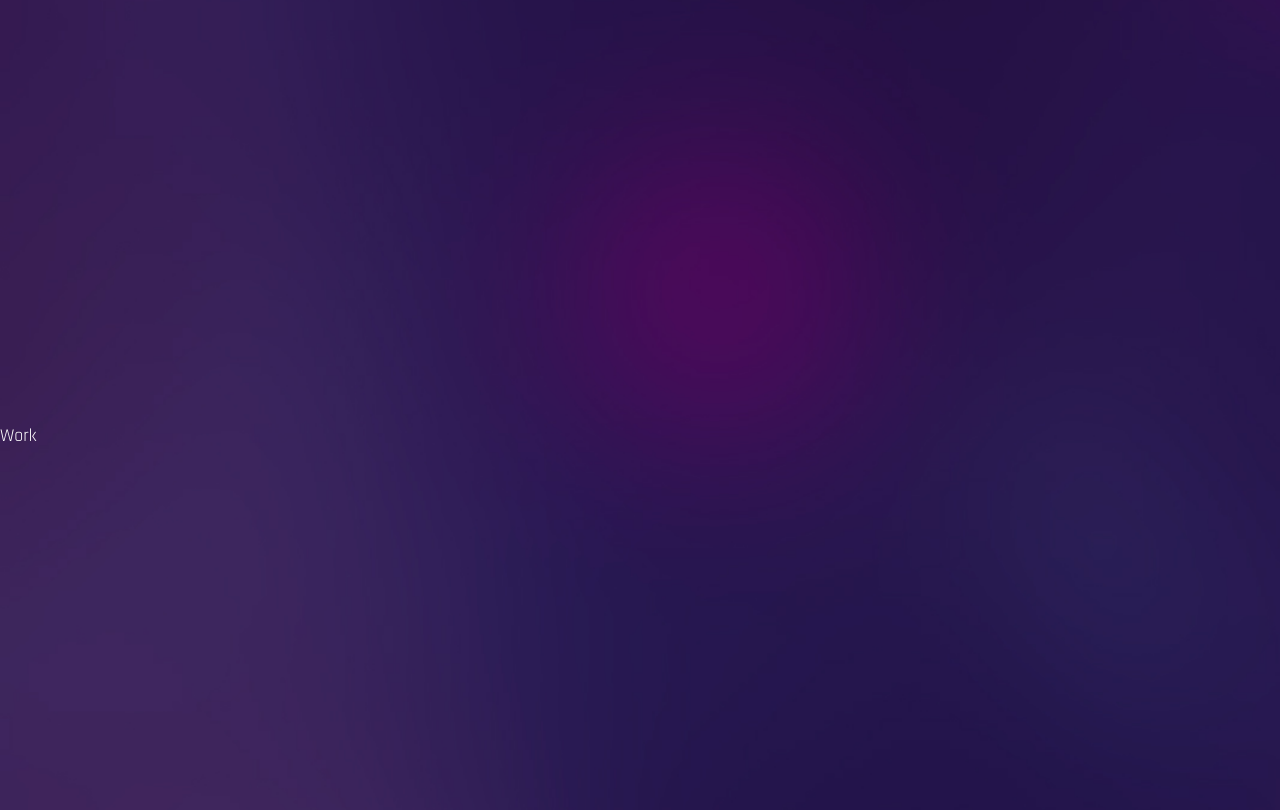
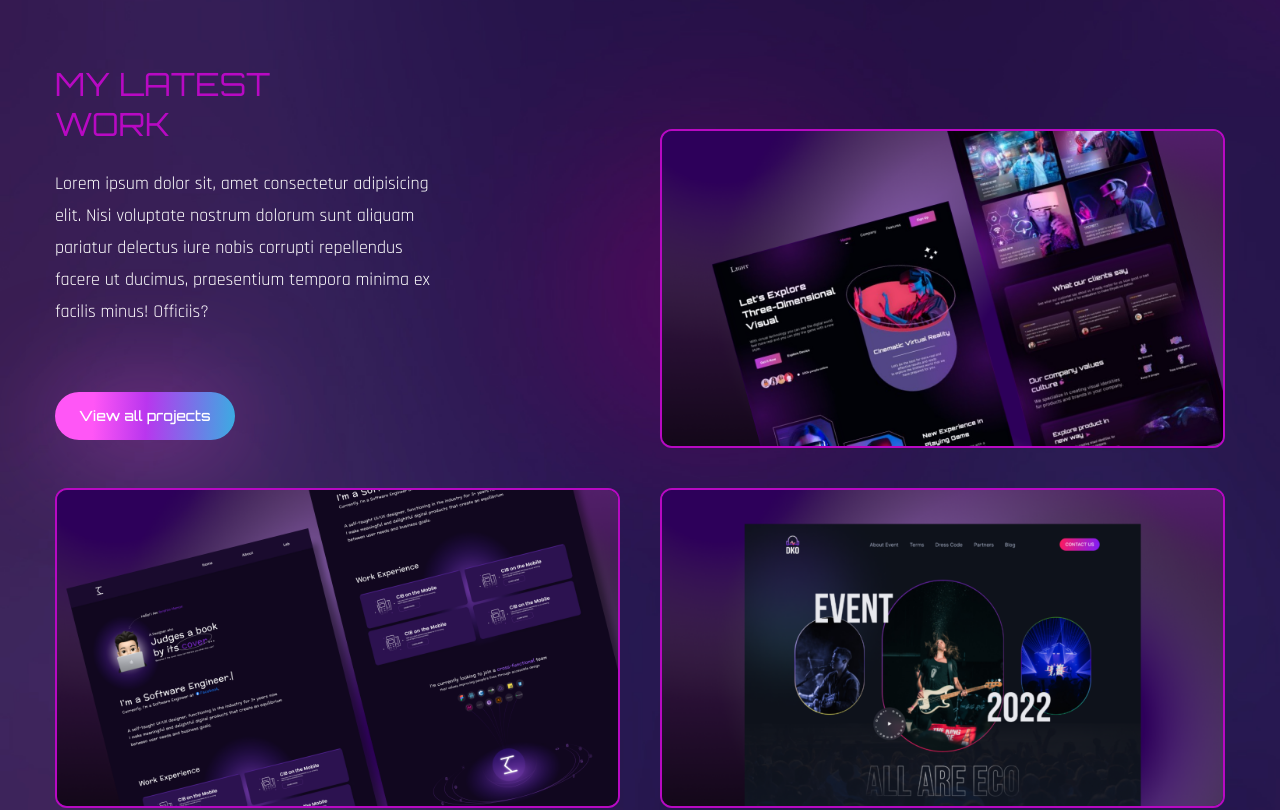
Before and after one commit to oskaldev/oskaldev-website, a React (Vite) app: page / in a window 1280 px wide. Shown: the part 2300-3110 px from the top of the page. Built offline with nearby package versions, Linux system fonts and the light colour scheme; a web font is replaced by a local one.

Commit message:
feat: Added and styled work component

```diff
--- a/src/components/screens/home/work/Work.jsx
+++ b/src/components/screens/home/work/Work.jsx
@@ -1,7 +1,88 @@
-import React from 'react'
+import React from 'react';
+import { motion } from 'framer-motion';
+import { fadeIn } from 'animations/fadeIn';
+import Img1 from '../../../../assets/portfolio-img1.png';
+import Img2 from '../../../../assets/portfolio-img2.png';
+import Img3 from '../../../../assets/portfolio-img3.png';
 
 const Work = () => {
-  return <div className='section' id='work'>Work</div>;
-}
+  return (
+    <section className='section' id='work'>
+      <div className='container mx-auto'>
+        <div className='flex flex-col lg:flex-row gap-x-10'>
+          <motion.div
+            variants={fadeIn('right', 0.2)}
+            initial='hidden'
+            whileInView={'show'}
+            viewport={{ once: false, amount: 0.3 }}
+            className='flex-1 flex flex-col gap-y-12 mb-10 lg:mb-0'>
+            <div>
+              <h2 className='h2 leading-tight text-accent'>
+                My Latest <br /> Work
+              </h2>
+              <p className='max-w-sm mb-16'>
+                Lorem ipsum dolor sit, amet consectetur adipisicing elit. Nisi voluptate nostrum
+                dolorum sunt aliquam pariatur delectus iure nobis corrupti repellendus facere ut
+                ducimus, praesentium tempora minima ex facilis minus! Officiis?
+              </p>
+              <button className='btn btn-sm'> View all projects </button>
+            </div>
 
-export default Work
+            <div className='group relative overflow-hidden border-2 border-accent rounded-xl'>
+              <div className='group-hover:bg-black/70 w-full h-full absolute z-40 translate-all duration-300'></div>
+              <img
+                className='group-hover:scale-125 translate-all duration-500'
+                src={Img1}
+                alt='js/ts'
+              />
+              <div className='absolute -bottom-full left-12 group-hover:bottom-24 translate-all duration-500 z-40'>
+                <span className='text-gradient'>TS/JS</span>
+              </div>
+              <div className='absolute -bottom-full left-12 group-hover:bottom-14 translate-all duration-700 z-40'>
+                <span className='text-3xl text-white'>Project title</span>
+              </div>
+            </div>
+          </motion.div>
+
+          <motion.div
+            variants={fadeIn('left', 0.2)}
+            initial='hidden'
+            whileInView={'show'}
+            viewport={{ once: false, amount: 0.3 }}
+            className='flex-1 flex flex-col justify-end gap-y-10'>
+            <div className='group relative overflow-hidden border-2 border-accent rounded-xl'>
+              <div className='group-hover:bg-black/70 w-full h-full absolute z-40 translate-all duration-300'></div>
+              <img
+                className='group-hover:scale-125 translate-all duration-500'
+                src={Img2}
+                alt='js/ts'
+              />
+              <div className='absolute -bottom-full left-12 group-hover:bottom-24 translate-all duration-500 z-40'>
+                <span className='text-gradient'>TS/JS</span>
+              </div>
+              <div className='absolute -bottom-full left-12 group-hover:bottom-14 translate-all duration-700 z-40'>
+                <span className='text-3xl text-white'>Project title</span>
+              </div>
+            </div>
+            <div className='group relative overflow-hidden border-2 border-accent rounded-xl'>
+              <div className='group-hover:bg-black/70 w-full h-full absolute z-40 translate-all duration-300'></div>
+              <img
+                className='group-hover:scale-125 translate-all duration-500'
+                src={Img3}
+                alt='js/ts'
+              />
+              <div className='absolute -bottom-full left-12 group-hover:bottom-24 translate-all duration-500 z-40'>
+                <span className='text-gradient'>TS/JS</span>
+              </div>
+              <div className='absolute -bottom-full left-12 group-hover:bottom-14 translate-all duration-700 z-40'>
+                <span className='text-3xl text-white'>Project title</span>
+              </div>
+            </div>
+          </motion.div>
+        </div>
+      </div>
+    </section>
+  );
+};
+
+export default Work;
```
